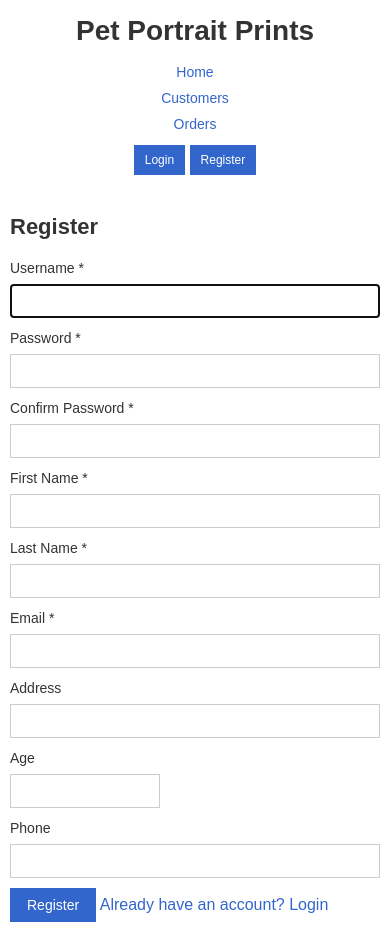
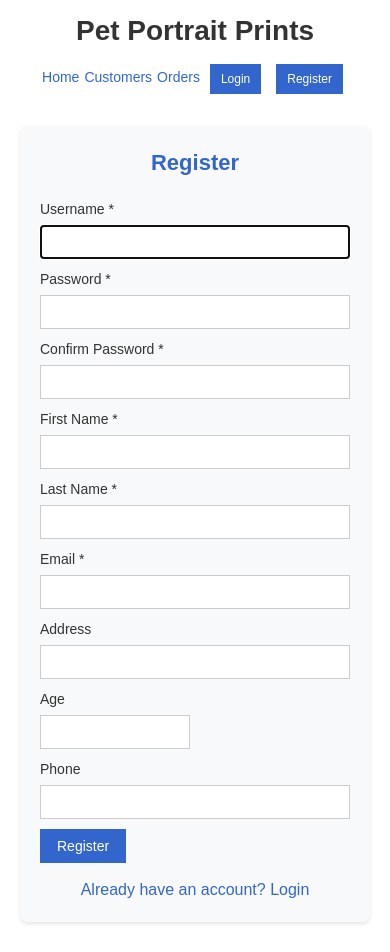
Before and after one commit to Froztss/Pet-Portrait-Prints, a PHP site: page /register.php in a window 390 px wide. Run offline with PHP 8.4, Linux system fonts and the light colour scheme.

Commit message:
css: add auth form styling (.auth-container) and user info in nav (.user-info)

```diff
--- a/css/style.css
+++ b/css/style.css
@@ -191,6 +191,68 @@ form {
     background-color: #FFF9C4 !important;
 }
 
+/* Auth pages */
+.auth-container {
+    max-width: 400px;
+    margin: 40px auto;
+    padding: 30px;
+    background-color: #F8F9FA;
+    border-radius: 8px;
+    box-shadow: 0 2px 4px rgba(0,0,0,0.1);
+}
+
+.auth-container h2 {
+    text-align: center;
+    margin-bottom: 20px;
+    color: #3366CC;
+}
+
+.auth-container .flash {
+    margin-bottom: 15px;
+}
+
+.auth-container form {
+    margin-bottom: 0;
+}
+
+.auth-container .link {
+    display: block;
+    text-align: center;
+    margin-top: 15px;
+}
+
+/* User info in nav */
+.user-info {
+    color: #3366CC;
+    margin: 0 15px;
+    font-size: 14px;
+}
+
+nav a.button {
+    padding: 5px 10px;
+    font-size: 12px;
+    margin-left: 10px;
+}
+
+/* Responsive for auth */
+@media (max-width: 600px) {
+    .auth-container {
+        margin: 20px 10px;
+        padding: 20px;
+    }
+
+    nav {
+        display: flex;
+        flex-wrap: wrap;
+        justify-content: center;
+        gap: 5px;
+    }
+
+    nav a, nav span, nav a.button {
+        margin: 2px 5px;
+    }
+}
+
 @media (max-width: 600px) {
     .container {
         padding: 10px;
```
